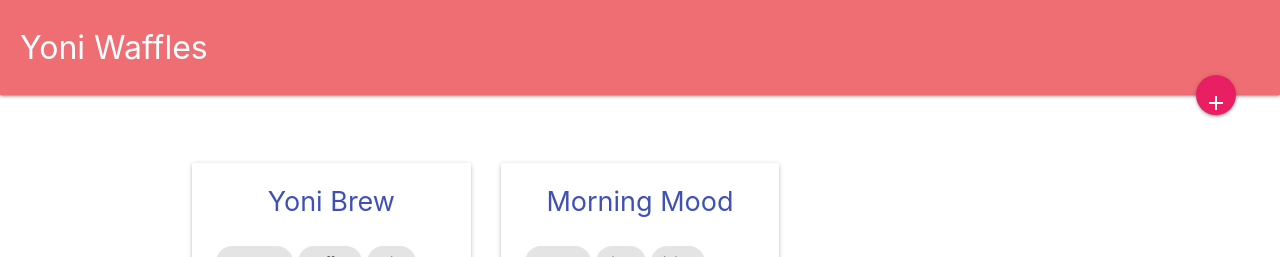
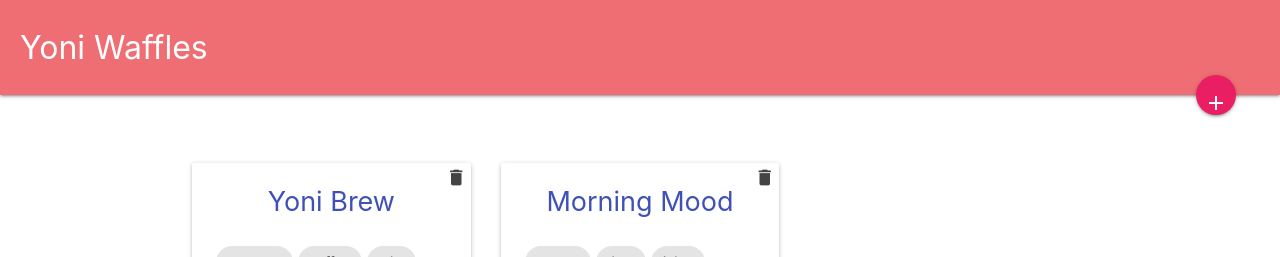
Before and after one commit to YoniWitz/Yoni-Waffles, a Vue app: page / in a window 1280 px wide. Shown: the top 257 px of the page. Built offline with nearby package versions, Linux system fonts and the light colour scheme.

Commit message:
added delete waffle

```diff
--- a/src/views/Index.vue
+++ b/src/views/Index.vue
@@ -2,6 +2,7 @@
   <div class="index container">
     <div class="card" v-for="(waffle) in waffles" v-bind:key="waffle.id">
       <div class="card-content">
+        <i class="material-icons delete" v-on:click="deleteWaffle(waffle.id)">delete</i>
         <h2 class="indigo-text">{{waffle.title}}</h2>
         <ul class="ingredients">
           <li v-for="(ingredient,index) in waffle.ingredients" :key="index">
@@ -34,27 +35,41 @@ export default {
         }
       ]
     };
+  },
+  methods:{
+    deleteWaffle(id){
+      this.waffles = this.waffles.filter(waffle =>waffle.id!=id )
+    }
   }
-};
+}
 </script>
 
-<style  scoped>
-.index{
-  display:grid;
-  grid-template-columns:1fr 1fr 1fr;
-  grid-gap:30px;
-  margin-top:60px;
+<style scoped>
+.index {
+  display: grid;
+  grid-template-columns: 1fr 1fr 1fr;
+  grid-gap: 30px;
+  margin-top: 60px;
 }
 
-.index h2{
-  font-size:1.8em;
-  text-align:center;
-  margin-top : 0;
+.index h2 {
+  font-size: 1.8em;
+  text-align: center;
+  margin-top: 0;
 }
-.index .ingredients{
-  margin:30px auto;
+.index .ingredients {
+  margin: 30px auto;
 }
-.index .ingredients li{
-  display:inline-block
+.index .ingredients li {
+  display: inline-block;
+}
+
+.index .delete {
+  position: absolute;
+  top: 4px;
+  right: 4px;
+  cursor: pointer;
+  color: #444;
+  font-size: 1.4em;
 }
 </style>
```
